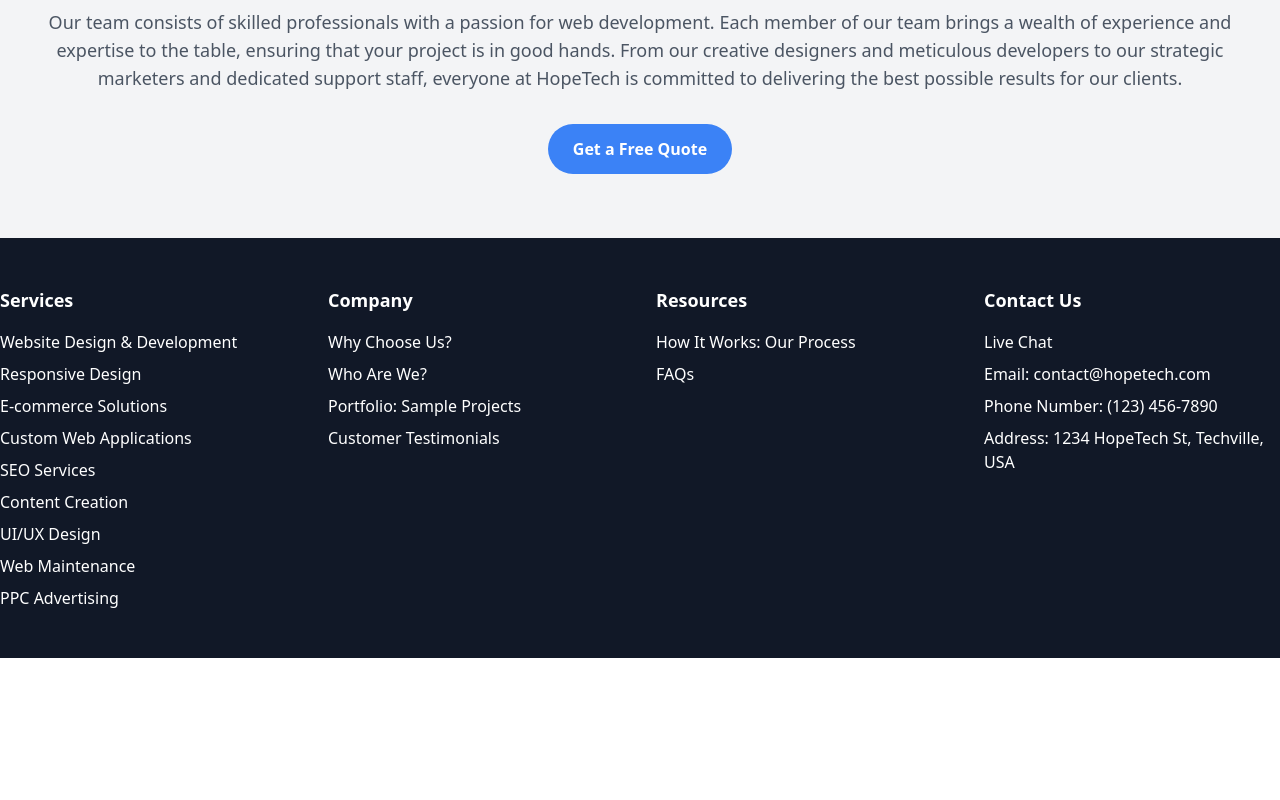
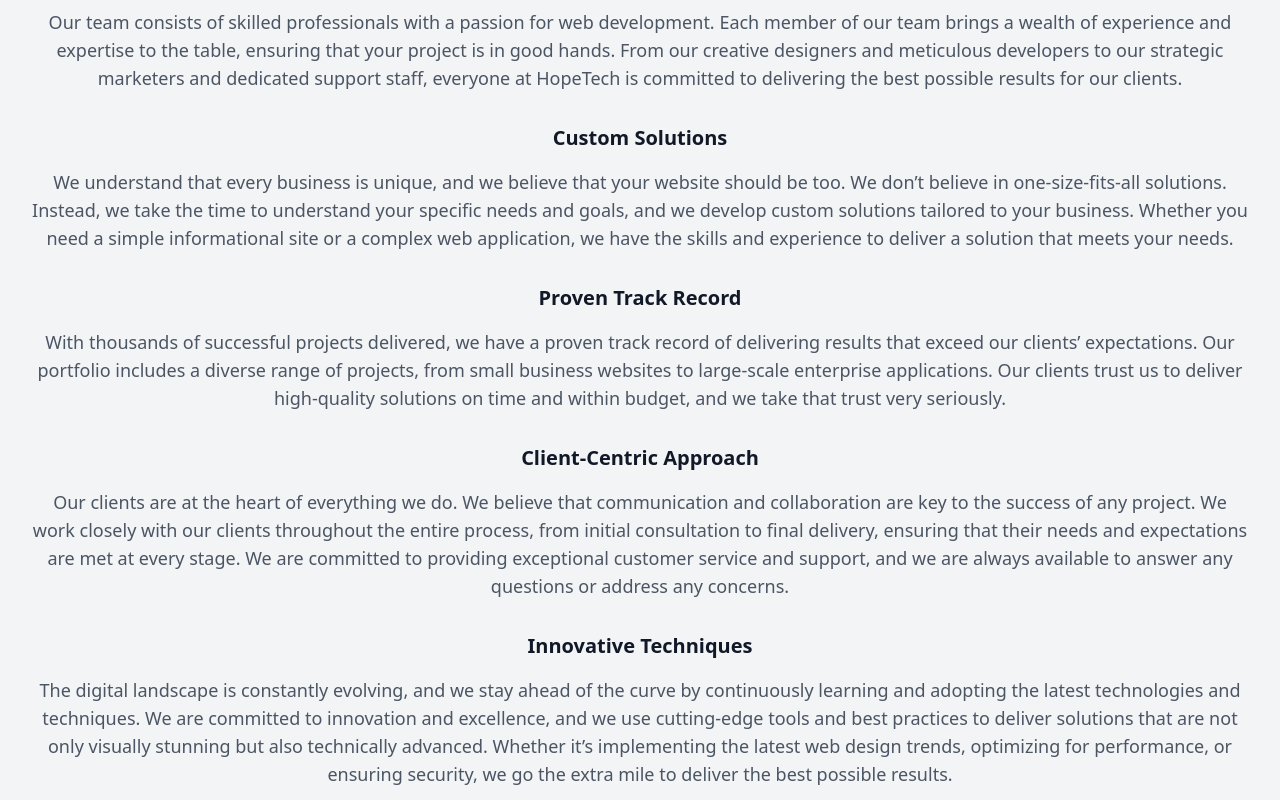
Before and after one commit to winny52/HopeTech, a React (Vite) app: page /expertise in a window 1280 px wide. Shown: the part 260-1060 px from the top of the page. Before the commit the page ends 918 px from the top, so only its background shows below. Built offline with nearby package versions, Linux system fonts and the light colour scheme.

Commit message:
Added expertise section

```diff
--- a/src/components/Expertise.jsx
+++ b/src/components/Expertise.jsx
@@ -14,9 +14,28 @@ const ExpertiseSection = () => {
             <p className="mt-4 text-lg text-gray-600">
               Our team consists of skilled professionals with a passion for web development. Each member of our team brings a wealth of experience and expertise to the table, ensuring that your project is in good hands. From our creative designers and meticulous developers to our strategic marketers and dedicated support staff, everyone at HopeTech is committed to delivering the best possible results for our clients.
             </p>
-            {/* Add more expertise sections as needed */}
+
+            <h3 className="text-xl font-bold text-gray-900 mt-8">Custom Solutions</h3>
+            <p className="mt-4 text-lg text-gray-600">
+              We understand that every business is unique, and we believe that your website should be too. We don’t believe in one-size-fits-all solutions. Instead, we take the time to understand your specific needs and goals, and we develop custom solutions tailored to your business. Whether you need a simple informational site or a complex web application, we have the skills and experience to deliver a solution that meets your needs.
+            </p>
+
+            <h3 className="text-xl font-bold text-gray-900 mt-8">Proven Track Record</h3>
+            <p className="mt-4 text-lg text-gray-600">
+              With thousands of successful projects delivered, we have a proven track record of delivering results that exceed our clients’ expectations. Our portfolio includes a diverse range of projects, from small business websites to large-scale enterprise applications. Our clients trust us to deliver high-quality solutions on time and within budget, and we take that trust very seriously.
+            </p>
+
+            <h3 className="text-xl font-bold text-gray-900 mt-8">Client-Centric Approach</h3>
+            <p className="mt-4 text-lg text-gray-600">
+              Our clients are at the heart of everything we do. We believe that communication and collaboration are key to the success of any project. We work closely with our clients throughout the entire process, from initial consultation to final delivery, ensuring that their needs and expectations are met at every stage. We are committed to providing exceptional customer service and support, and we are always available to answer any questions or address any concerns.
+            </p>
+
+            <h3 className="text-xl font-bold text-gray-900 mt-8">Innovative Techniques</h3>
+            <p className="mt-4 text-lg text-gray-600">
+              The digital landscape is constantly evolving, and we stay ahead of the curve by continuously learning and adopting the latest technologies and techniques. We are committed to innovation and excellence, and we use cutting-edge tools and best practices to deliver solutions that are not only visually stunning but also technically advanced. Whether it’s implementing the latest web design trends, optimizing for performance, or ensuring security, we go the extra mile to deliver the best possible results.
+            </p>
+
             <div className="mt-8">
-              {/* Call to action */}
               <button className="bg-blue-500 hover:bg-blue-600 text-white font-bold py-3 px-6 rounded-full focus:outline-none focus:ring-2 focus:ring-blue-500 focus:ring-offset-2 focus:ring-offset-gray-100">
                 Get a Free Quote
               </button>
--- a/src/components/WhyChooseUs.jsx
+++ b/src/components/WhyChooseUs.jsx
@@ -16,31 +16,36 @@ function WhyChooseUs() {
           {/* Expert Team */}
           <div className="feature bg-gray-200 p-6 rounded-xl border-b-2 border-r-2 border-blue-500">
             <h3 className="text-xl font-semibold mb-4">Expert Team</h3>
-            <p className='text-gray-900'>Our team consists of skilled professionals with a passion for web development. Each member of our team brings a wealth of experience and expertise to the table, ensuring that your project is in good hands. From our creative designers and meticulous developers to our strategic marketers and dedicated support staff, everyone at HopeTech is committed to delivering the best possible results for our clients.</p>
+            <p className='text-gray-900'> Our skilled professionals bring a wealth of experience and expertise to every project, ensuring exceptional results.
+</p>
           </div>
 
           {/* Custom Solutions */}
           <div className="feature bg-gray-200 p-6 rounded-xl border-b-2 border-r-2 border-blue-500">
             <h3 className="text-xl font-semibold mb-4">Custom Solutions</h3>
-            <p className='text-gray-900 '>We understand that every business is unique, and we believe that your website should be too. We don’t believe in one-size-fits-all solutions. Instead, we take the time to understand your specific needs and goals, and we develop custom solutions tailored to your business. Whether you need a simple informational site or a complex web application, we have the skills and experience to deliver a solution that meets your needs.</p>
+            <p className='text-gray-900 '>We believe in tailored solutions that address your unique business needs and goals, delivering exactly what you need.
+</p>
           </div>
 
           {/* Proven Track Record */}
           <div className="feature bg-gray-200 p-6 rounded-xl border-b-2 border-r-2 border-blue-500">
             <h3 className="text-xl font-semibold mb-4">Proven Track Record</h3>
-            <p   className='text-gray-900 '>With thousands of successful projects delivered, we have a proven track record of delivering results that exceed our clients’ expectations. Our portfolio includes a diverse range of projects, from small business websites to large-scale enterprise applications. Our clients trust us to deliver high-quality solutions on time and within budget, and we take that trust very seriously.</p>
+            <p   className='text-gray-900 '>With a history of successful projects, we consistently exceed client expectations, delivering high-quality solutions on time and within budget.
+</p>
           </div>
 
           {/* Client-Centric Approach */}
           <div className="feature bg-gray-200 p-6 rounded-xl border-b-2 border-r-2 border-blue-500">
             <h3 className="text-xl font-semibold mb-4">Client-Centric Approach</h3>
-            <p  className='text-gray-900 '  >Our clients are at the heart of everything we do. We believe that communication and collaboration are key to the success of any project. We work closely with our clients throughout the entire process, from initial consultation to final delivery, ensuring that their needs and expectations are met at every stage. We are committed to providing exceptional customer service and support, and we are always available to answer any questions or address any concerns.</p>
+            <p  className='text-gray-900 '  >Your satisfaction is our priority. We work closely with you throughout the process to ensure your needs and expectations are met.
+</p>
           </div>
 
           {/* Innovative Techniques */}
           <div className="feature bg-gray-200 p-6 rounded-xl border-b-2 border-r-2 border-blue-500">
             <h3 className="text-xl font-semibold mb-4">Innovative Techniques</h3>
-            <p className='text-gray-900 '    >The digital landscape is constantly evolving, and we stay ahead of the curve by continuously learning and adopting the latest technologies and techniques. We are committed to innovation and excellence, and we use cutting-edge tools and best practices to deliver solutions that are not only visually stunning but also technically advanced. Whether it’s implementing the latest web design trends, optimizing for performance, or ensuring security, we go the extra mile to deliver the best possible results.</p>
+            <p className='text-gray-900 '    >We stay ahead of the curve with the latest technologies and techniques, delivering visually stunning and technically advanced solutions.
+</p>
           </div>
         </div>
 
```
